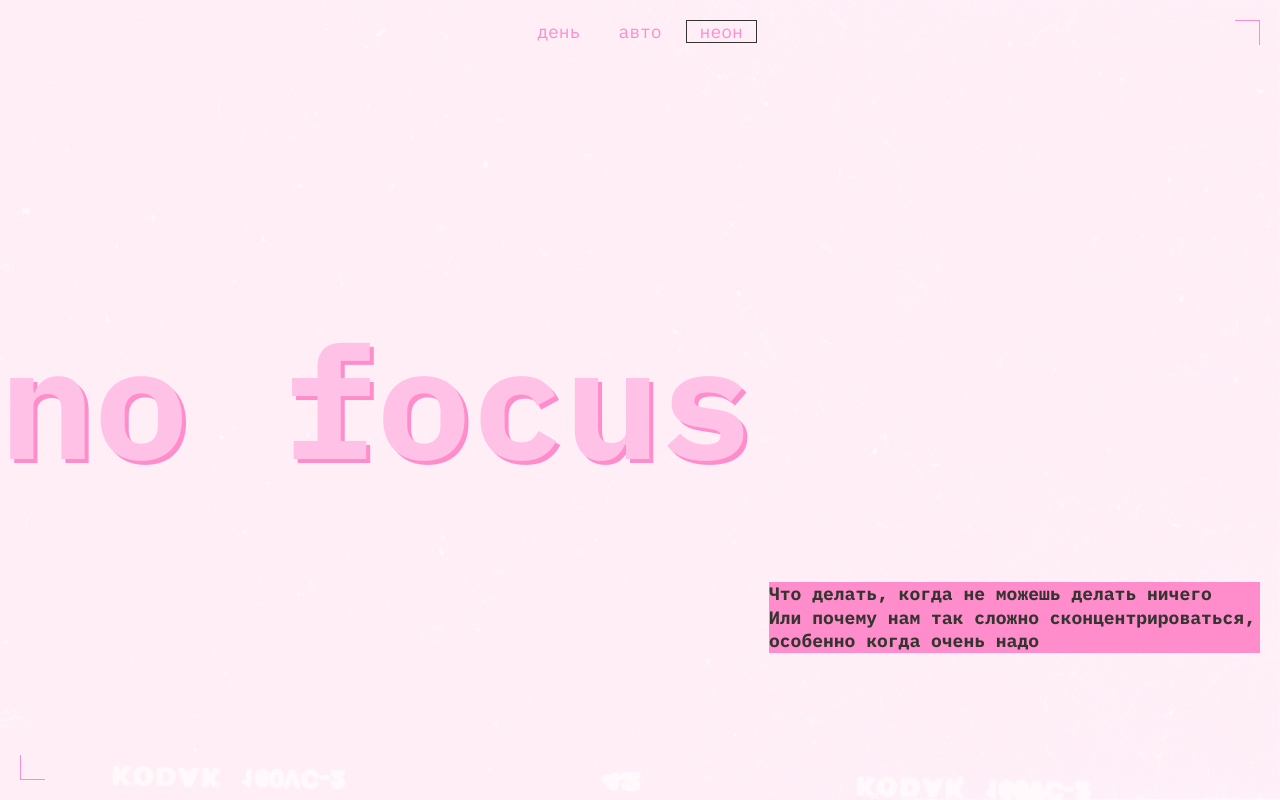
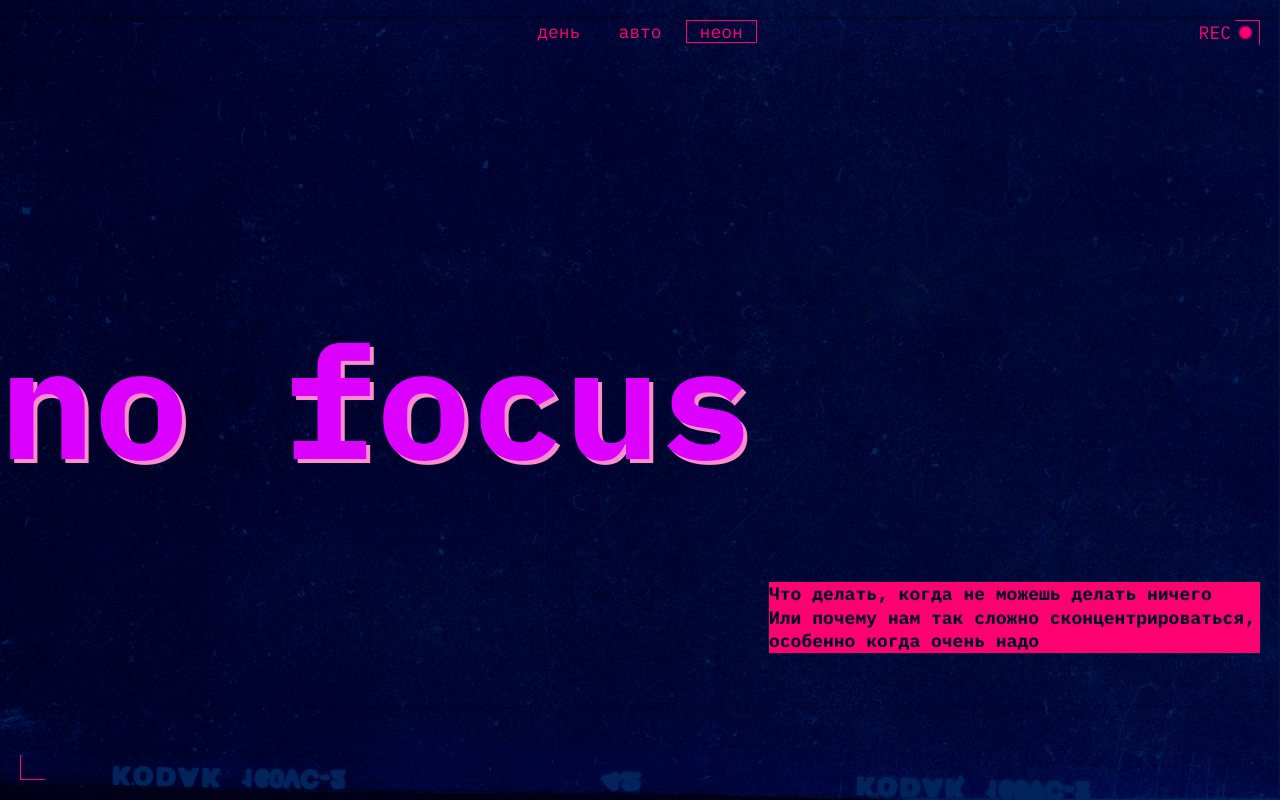
Before and after one commit to Checkfold/slozhno-sosredotochitsya-fd, a plain HTML site: page index.html in a window 1280 px wide. Both pictures are taken after a click on the button "неон". Shown: the top 800 px of the page. Drawn offline with Linux system fonts and the light colour scheme.

Commit message:
сделал работу

```diff
--- a/styles/dark.css
+++ b/styles/dark.css
@@ -9,11 +9,23 @@
     Так стили написанные ниже будут иметь больший вес,
     чем стили в медиазапросе предпочтений пользователя
   */
-
+    --page-background-image: url("../images/cover-image-dark.png");
+    --color-red-1: #FF0070;
+    --color-red-2: #DB00FF;
+    --color-black-1: #000028;
+    --color-blond-1: #F1B2CE;
+    --highlight-color: var(--color-red-1, #FF0070);
+    --rec-wanish: visible;
 }
 
 @media (prefers-color-scheme: dark) {
   :root {
-
+    --page-background-image: url("../images/cover-image-dark.png");
+    --color-red-1: #FF0070;
+    --color-red-2: #DB00FF;
+    --color-black-1: #000028;
+    --color-blond-1: #F1B2CE;
+    --highlight-color: var(--color-red-1, #FF0070);
+    --rec-wanish: visible;
   }
 }
--- a/styles/style.css
+++ b/styles/style.css
@@ -117,8 +117,8 @@
 .border-decor::after {
   content: "";
   position: absolute;
+  block-size: 25px;
   inline-size: 25px;
-  block-size: 25px;
   border-inline-end: 1px solid var(--color-red-1, #FF0070);
   border-block-start: 1px solid var(--color-red-1, #FF0070);
   inset-inline-end: clamp(10px, 0.0286rem + 2.5445vw, 20px);
@@ -128,8 +128,8 @@
 .border-decor::before {
   content: "";
   position: absolute;
+  block-size: 25px;
   inline-size: 25px;
-  block-size: 25px;
   border-inline-start: 1px solid var(--color-red-1, #FF0070);
   border-block-end: 1px solid var(--color-red-1, #FF0070);
   inset-inline-start: clamp(10px, 0.0286rem + 2.5445vw, 20px);
--- a/styles/variables.css
+++ b/styles/variables.css
@@ -3,22 +3,6 @@
   и их переопределение под различные устройства
 */
 
-/* :root {
-  --page-background-image: url("../images/cover-image-dark.png");
-  --page-title-color: #DB00FF;
-  --accent-color: #FF0070;
-  --broder-color-hover: #FF007066;
-  --color-text-black: #000028;
-  --color-text-blond: #F1B2CE;
-  --accent-color-2: #FF8DCB;
-  --accent-color-3: #FF0070;
-  --color-text-black-1: #353430
-
-  --page-title-color-2: #FFC2E6;
-
---color-black-1, #000028
-
-} */
 
 :root {
   --page-background-image: url("../images/cover-image-dark.png");
@@ -33,7 +17,7 @@
   --color-black-1: #000028;
   --color-black-2: #353430;
 
-  --broder-color-hover-1: #FF007066;
+  --border-color-hover-1: #FF007066;
   --border-color-hover-2: #32312D66;
 
   --secondary-color: var(--color-red-1, #FF0070);
```
